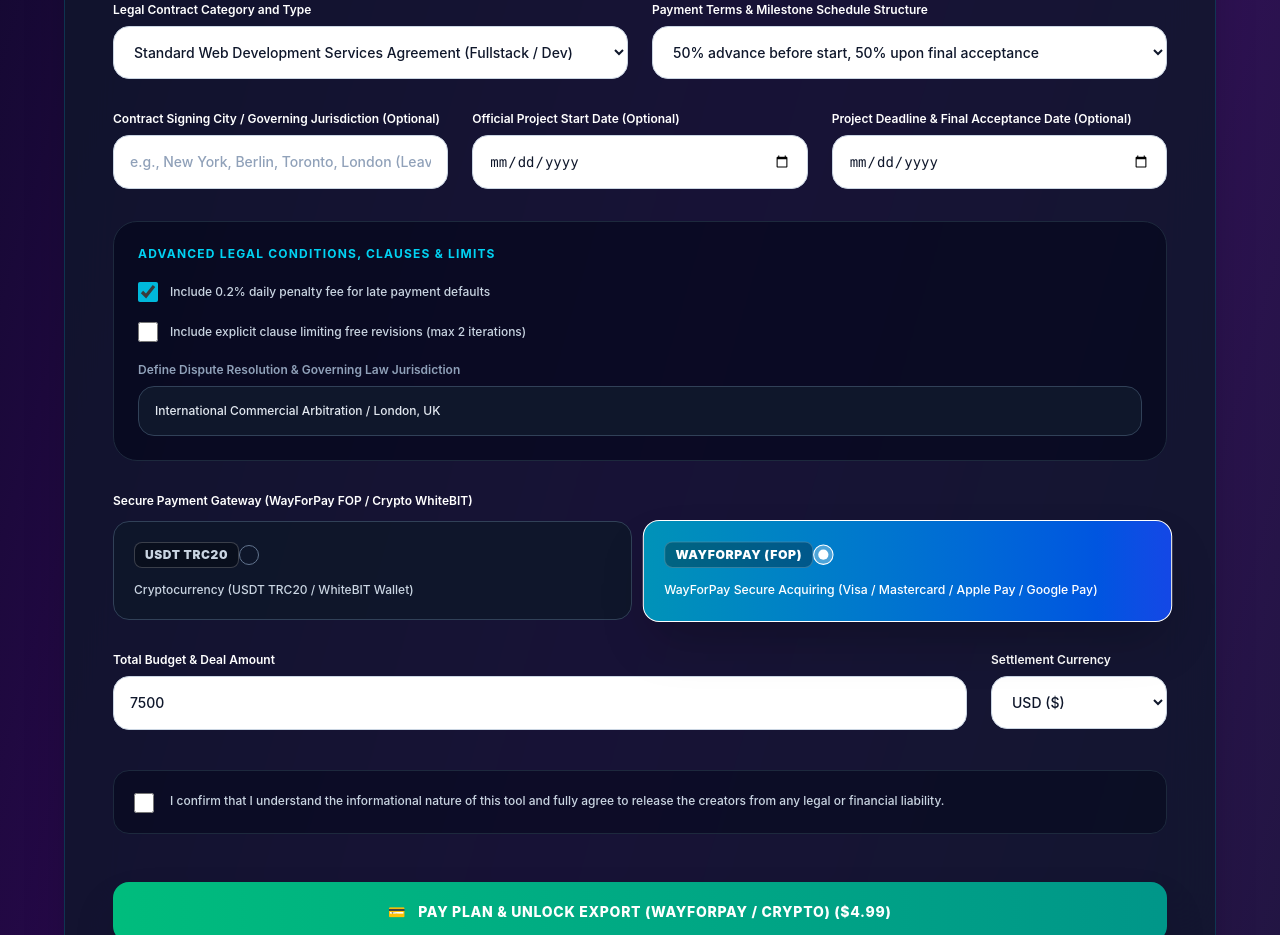
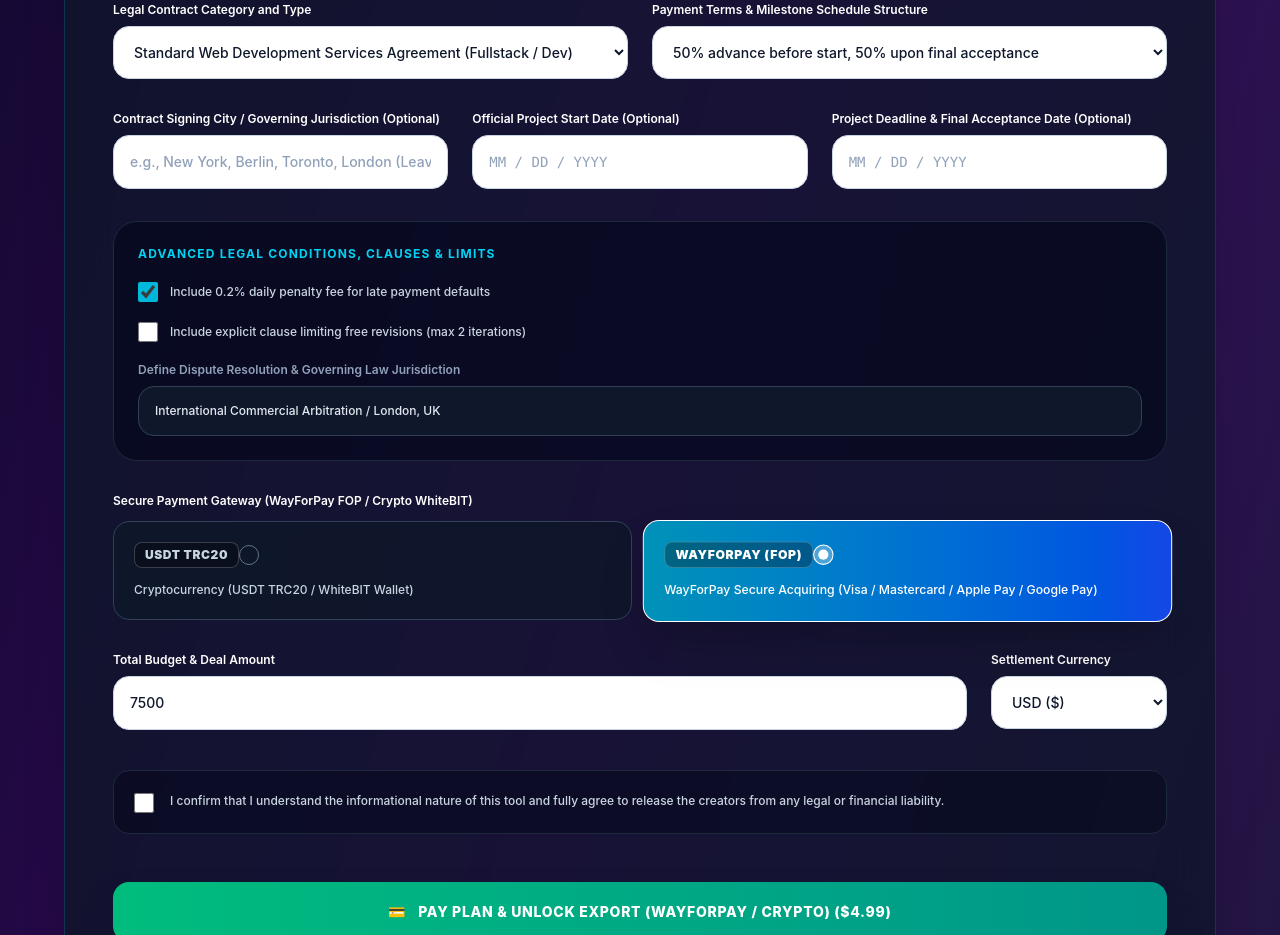
Before and after one commit to tornado1980/ai-contract-generator, a Next.js app: page / in a window 1280 px wide. Shown: the part 1740-2675 px from the top of the page. Built offline with nearby package versions, Linux system fonts and the light colour scheme.

Commit message:
Update payment gateways and configuration

```diff
--- a/app/page.tsx
+++ b/app/page.tsx
@@ -243,6 +243,28 @@ export default function ContractGeneratorProMax() {
 
   const currencySymbols = { USD: '$', EUR: '€' };
   const currencyRates = { USD: 1, EUR: 0.92 };
+ const handleDateChange = (val: string, setter: (val: string) => void) => {
+    let cleaned = val.replace(/\D/g, '');
+    if (cleaned.length > 8) cleaned = cleaned.slice(0, 8);
+
+    let formatted = '';
+    if (cleaned.length > 0) {
+      formatted = cleaned.slice(0, 2);
+    }
+    if (cleaned.length >= 3) {
+      formatted += ' / ' + cleaned.slice(2, 4);
+    } else if (cleaned.length === 2) {
+      formatted += ' / ';
+    }
+    if (cleaned.length >= 5) {
+      formatted += ' / ' + cleaned.slice(4, 8);
+    } else if (cleaned.length === 4) {
+      formatted += ' / ';
+    }
+
+    setter(formatted);
+  };
+
   const addToast = (text: string, type: 'success' | 'info' | 'warning' = 'success') => {
     const id = Date.now().toString();
     setToasts((prev) => [...prev, { id, text, type }]);
@@ -290,13 +312,6 @@ const addToast = (text: string, type: 'success' | 'info' | 'warning' = 'success'
   const handleGenerate = (e: React.FormEvent) => {
     e.preventDefault();
 
-    if (startDate && endDate && new Date(endDate) < new Date(startDate)) {
-      const dateErrorMsg = 'Error: Project end date cannot be earlier than start date!';
-      alert(dateErrorMsg);
-      addToast(dateErrorMsg, 'warning');
-      return;
-    }
-
     if (!isAgreed) {
       alert(t.agreementError);
       addToast(t.agreementError, 'warning');
@@ -313,8 +328,8 @@ const addToast = (text: string, type: 'success' | 'info' | 'warning' = 'success'
 
       const cityName = city.trim() ? city.trim() : '';
 
-      const startD = startDate || 'Upon signing';
-      const endD = endDate || 'Upon completion';
+      const startD = startDate || '10/15/2026';
+      const endD = endDate || '11/15/2026';
       const totalAmount = amount || '7500';
       const currSymbol = currencySymbols[currency];
 
@@ -427,7 +442,6 @@ const addToast = (text: string, type: 'success' | 'info' | 'warning' = 'success'
     try {
       const html2canvas = (await import('html2canvas')).default;
       const { jsPDF } = await import('jspdf');
-
  const canvas = await html2canvas(tempContainer, {
         scale: 2,
         useCORS: true,
@@ -442,6 +456,7 @@ const addToast = (text: string, type: 'success' | 'info' | 'warning' = 'success'
       const pdf = new jsPDF('p', 'mm', 'a4');
       const pdfWidth = pdf.internal.pageSize.getWidth();
       const pdfHeight = (canvas.height * pdfWidth) / canvas.width;
+
       let heightLeft = pdfHeight;
       let position = 0;
 
@@ -465,13 +480,6 @@ const addToast = (text: string, type: 'success' | 'info' | 'warning' = 'success'
   };
 
   const handleProceedPayment = () => {
-    if (startDate && endDate && new Date(endDate) < new Date(startDate)) {
-      const dateErrorMsg = 'Error: Project end date cannot be earlier than start date!';
-      alert(dateErrorMsg);
-      addToast(dateErrorMsg, 'warning');
-      return;
-    }
-
     if (!isAgreed) {
       alert(t.agreementError);
       addToast(t.agreementError, 'warning');
@@ -542,9 +550,9 @@ const addToast = (text: string, type: 'success' | 'info' | 'warning' = 'success'
           </div>
         ))}
       </div>
-
  <div className="absolute top-0 right-1/4 w-[600px] h-[600px] bg-cyan-500/10 rounded-full blur-[140px] pointer-events-none"></div>
       <div className="absolute bottom-10 left-10 w-[500px] h-[500px] bg-purple-600/10 rounded-full blur-[120px] pointer-events-none"></div>
+
       <div className="max-w-6xl mx-auto relative z-10">
         <div className="flex flex-col sm:flex-row justify-between items-start sm:items-center mb-10 border-b border-cyan-500/20 pb-6 gap-4">
           <div className="flex items-center gap-3">
@@ -682,6 +690,7 @@ const addToast = (text: string, type: 'success' | 'info' | 'warning' = 'success'
               </select>
             </div>
           </div>
+
           <div className="grid grid-cols-1 md:grid-cols-3 gap-6">
             <div>
               <label className="block text-xs font-semibold mb-2 text-white">{t.city}</label>
@@ -696,21 +705,23 @@ const addToast = (text: string, type: 'success' | 'info' | 'warning' = 'success'
             <div>
               <label className="block text-xs font-semibold mb-2 text-white">{t.startDate}</label>
               <input
-                type="date"
-                lang="en-US"
+                type="text"
                 value={startDate}
-                onChange={(e) => setStartDate(e.target.value)}
-                className="w-full bg-white text-slate-900 border border-slate-300 rounded-2xl p-4 focus:border-cyan-500 outline-none transition font-mono text-sm font-medium cursor-pointer"
+                onChange={(e) => handleDateChange(e.target.value, setStartDate)}
+                placeholder="MM / DD / YYYY"
+                maxLength={14}
+                className="w-full bg-white text-slate-900 border border-slate-300 rounded-2xl p-4 placeholder-slate-400 focus:border-cyan-500 outline-none transition font-mono text-sm font-medium"
               />
             </div>
             <div>
               <label className="block text-xs font-semibold mb-2 text-white">{t.endDate}</label>
               <input
-                type="date"
-                lang="en-US"
+                type="text"
                 value={endDate}
-                onChange={(e) => setEndDate(e.target.value)}
-                className="w-full bg-white text-slate-900 border border-slate-300 rounded-2xl p-4 focus:border-cyan-500 outline-none transition font-mono text-sm font-medium cursor-pointer"
+                onChange={(e) => handleDateChange(e.target.value, setEndDate)}
+                placeholder="MM / DD / YYYY"
+                maxLength={14}
+                className="w-full bg-white text-slate-900 border border-slate-300 rounded-2xl p-4 placeholder-slate-400 focus:border-cyan-500 outline-none transition font-mono text-sm font-medium"
               />
             </div>
           </div>
```
Lines whose indentation alone changed are shown as unchanged.
